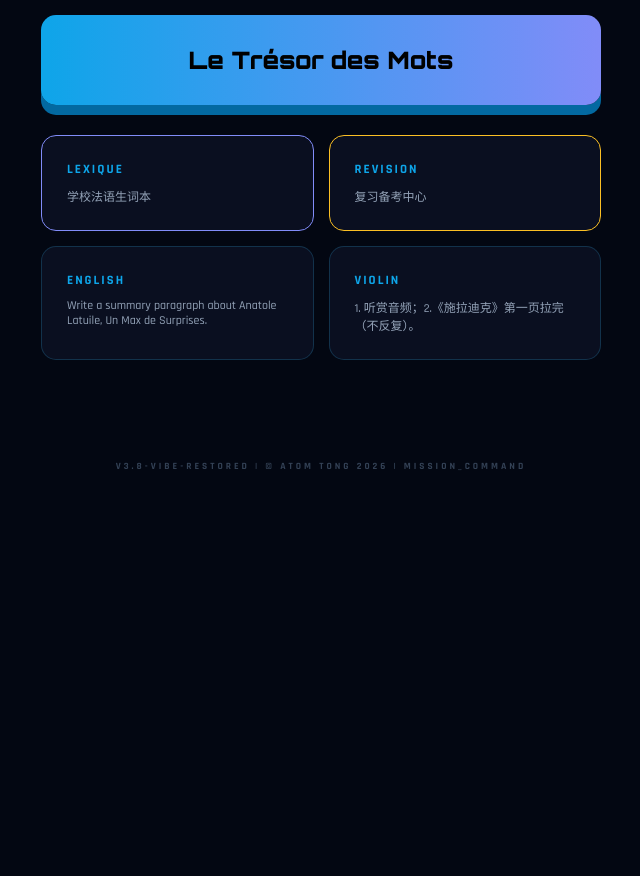
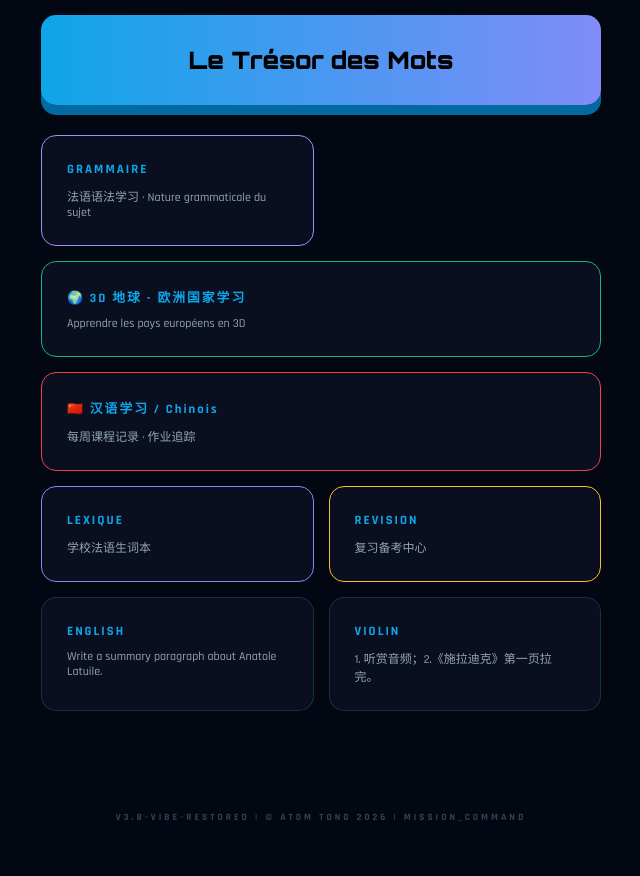
Before and after one commit to atomTONG83/TONGTONG2016-French, a plain HTML site: page index.html in a window 1280 px wide. Shown: the part 1080-1956 px from the top of the page, without its empty margins (319-959 px from the left). Before the commit the page ends 1622 px from the top, so only its background shows below. Drawn offline with Linux system fonts and the light colour scheme.

Commit message:
Web Hub Update: Wed Mar 18 12:28:43 CET 2026

```diff
--- a/index.html
+++ b/index.html
@@ -127,7 +127,19 @@
         <div class="section-title">Knowledge Interface</div>
         <div class="grid-2">
             <a href="french_mot.html" class="btn-launch">Le Trésor des Mots</a>
-            <a href="school_vocabulary.html" class="action-box" style="border-color: #818cf8;">
+            <a href="french_grammar.html" class="action-box" style="border-color: #a78bfa;">
+                <h3>GRAMMAIRE</h3>
+                <p style="font-size: 0.75rem; color: #94a3b8;">法语语法学习 · Nature grammaticale du sujet</p>
+            </a>
+            <a href="earth_europe_learning_v14.html" class="action-box" style="border-color: #10b981; grid-column: span 2;">
+                <h3>🌍 3D 地球 - 欧洲国家学习</h3>
+                <p style="font-size: 0.75rem; color: #94a3b8;">Apprendre les pays européens en 3D</p>
+            </a>
+            <a href="chinese_learning.html" class="action-box" style="border-color: #ef4444; grid-column: span 2;">
+                <h3>🇨🇳 汉语学习 / Chinois</h3>
+                <p style="font-size: 0.75rem; color: #94a3b8;">每周课程记录 · 作业追踪</p>
+            </a>
+            <a href="school_vocabulary_complete.html" class="action-box" style="border-color: #818cf8;">
                 <h3>LEXIQUE</h3>
                 <p style="font-size: 0.75rem; color: #94a3b8;">学校法语生词本</p>
             </a>
@@ -137,11 +149,11 @@
             </a>
             <a href="english_learning_hub.html" class="action-box">
                 <h3>ENGLISH</h3>
-                <p style="font-size: 0.75rem; color: #94a3b8;">Write a summary paragraph about Anatole Latuile, Un Max de Surprises.</p>
+                <p style="font-size: 0.75rem; color: #94a3b8;">Write a summary paragraph about Anatole Latuile.</p>
             </a>
             <a href="violin_learning_hub.html" class="action-box">
                 <h3>VIOLIN</h3>
-                <p style="font-size: 0.75rem; color: #94a3b8;">1. 听赏音频；2.《施拉迪克》第一页拉完（不反复）。</p>
+                <p style="font-size: 0.75rem; color: #94a3b8;">1. 听赏音频；2.《施拉迪克》第一页拉完。</p>
             </a>
         </div>
         <footer>V3.8-VIBE-RESTORED | © ATOM TONG 2026 | MISSION_COMMAND</footer>
--- a/tongtong_tasks.json
+++ b/tongtong_tasks.json
@@ -1,5 +1,5 @@
 {
-  "last_updated": "2026-03-18T11:31:04.345773",
+  "last_updated": "2026-03-18T12:01:18.222833",
   "tasks": [
     {
       "cn": "📚 学校作业",
```
